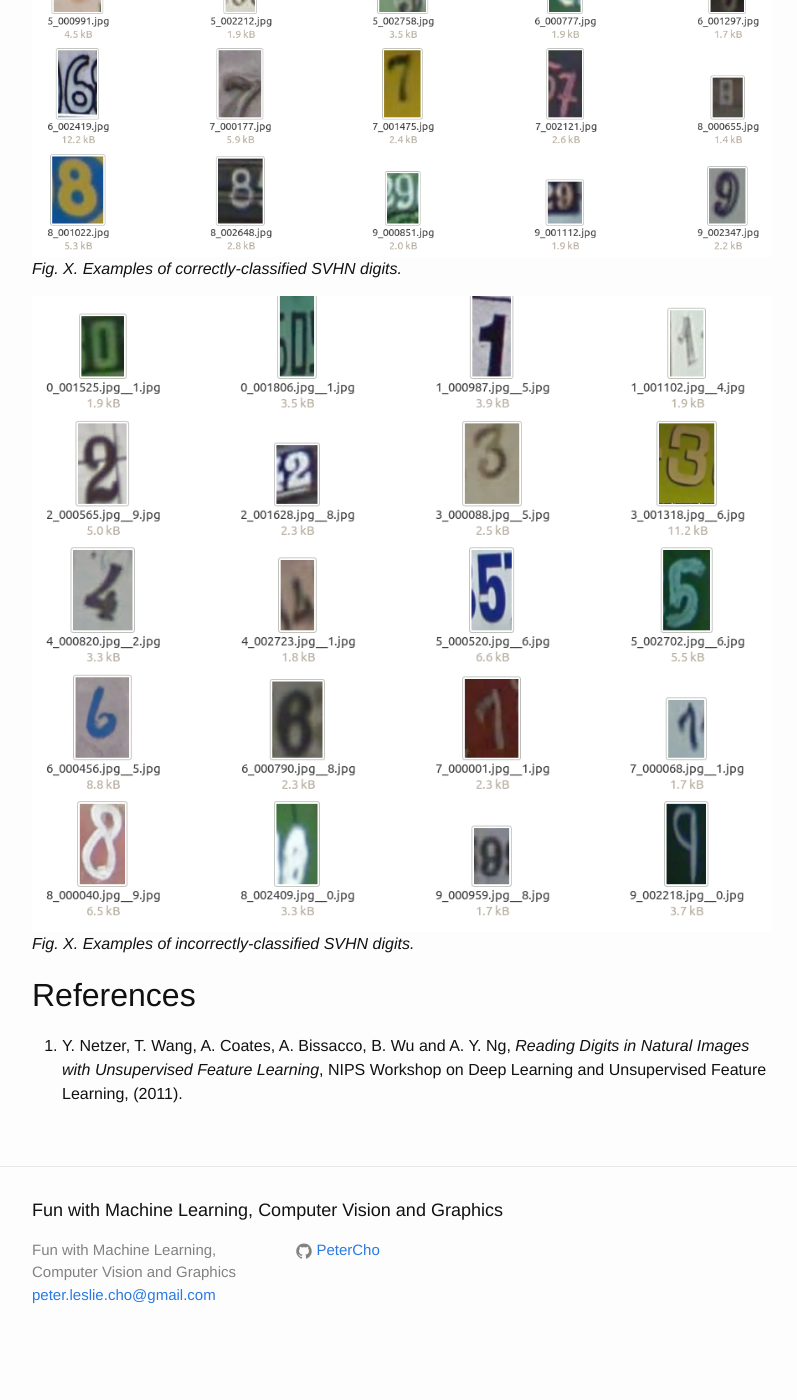
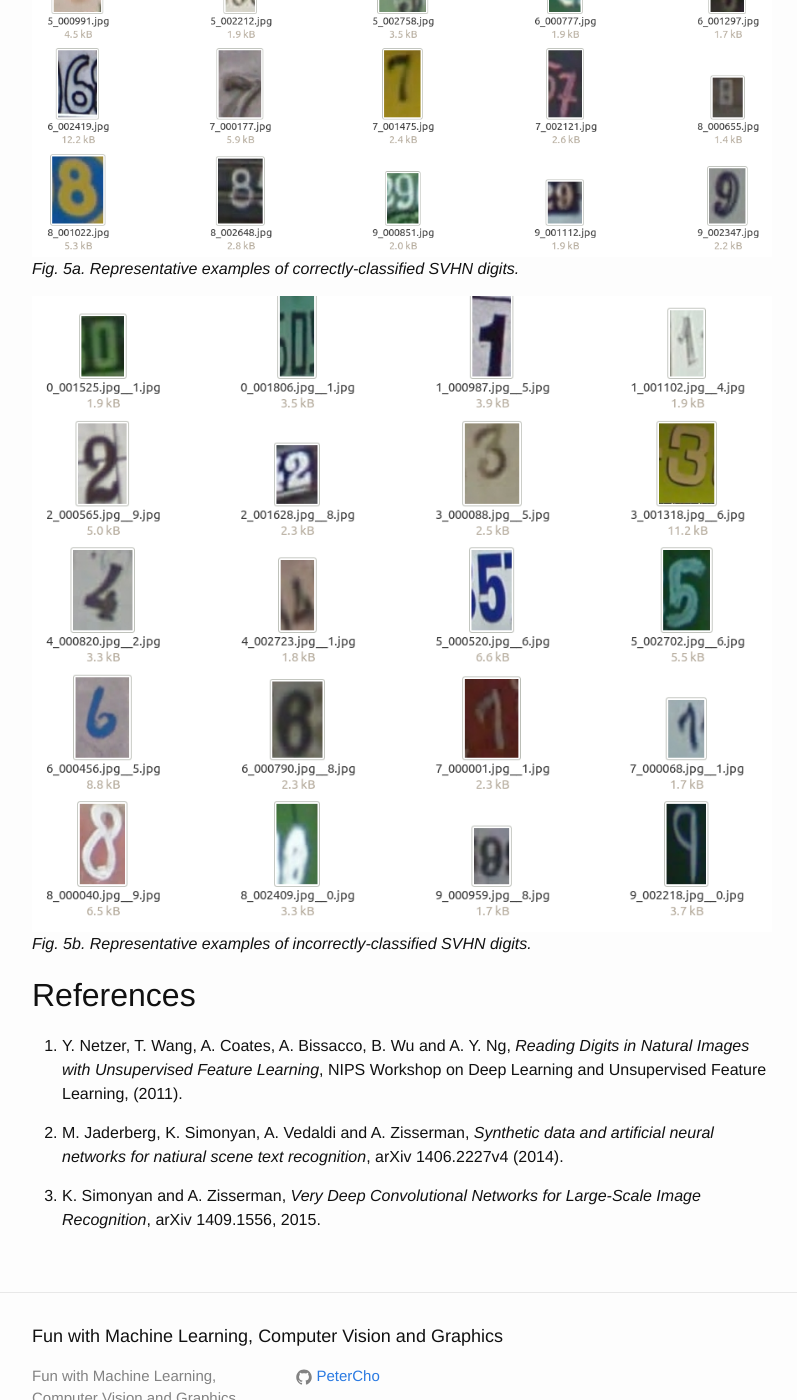
Before and after one commit to PeterCho/blog, a Jekyll site: the page built from _posts/2016-02-21-cvml.markdown, in a window 1280 px wide and 1400 px high, scrolled down 3820 px. Shown: the whole window, without its empty margins (238-1035 px from the left). Built offline with Jekyll 4.4.1, drawn with Linux system fonts in a browser that asks for light colours; before the commit the page ends 5186 px from its top, so only the background shows below that; some of the changed text lies outside the part shown.

Commit message:
Updated figures and refs

```diff
--- a/_posts/2016-02-21-cvml.markdown
+++ b/_posts/2016-02-21-cvml.markdown
@@ -10,28 +10,28 @@
 me for years.
 
 ![Digits]({{ site.url }}/blog/images/digit_recog/mnist_digit_examples.png)
-*Fig. X.  Examples MNIST digits.*
+*Fig. 1.  Representative examples MNIST digits.*
 
 ![Digits]({{ site.url }}/blog/images/digit_recog/svhn_digit_examples.png)
-*Fig. X.  Examples SVHN digits.*
+*Fig. 2a.  Representative examples SVHN digits.*
 
 ![Digits]({{ site.url }}/blog/images/digit_recog/bad_svhn_labels.png)
-*Fig. X.  Examples of mis-labeled SVHN digits.*
+*Fig. 2b.  Examples of SVHN digits which either are unrecognizable or incorrectly wrongly labeled.*
 
 ![Digits]({{ site.url }}/blog/images/digit_recog/synthesized_digits.png)
-*Fig. X.  Synthetically generated digits.*
+*Fig. 3.  Representative examples of synthetically generated digits.*
 
 ![Digits]({{ site.url }}/blog/images/digit_recog/training_performance.jpg)
-*Fig. X.  Loss function for synthetically generated digits.*
+*Fig. 4a.  Loss function for synthetically generated digits.*
 
 ![Digits]({{ site.url }}/blog/images/digit_recog/validation_performance.jpg)
-*Fig. X.  Validation accuracy for synthetically generated digits.*
+*Fig. 4b.  Validation accuracy for synthetically generated digits.*
 
 ![Digits]({{ site.url }}/blog/images/digit_recog/correctly_classified_svhn.png)
-*Fig. X.  Examples of correctly-classified SVHN digits.*
+*Fig. 5a.  Representative examples of correctly-classified SVHN digits.*
 
 ![Digits]({{ site.url }}/blog/images/digit_recog/incorrectly_classified_svhn.png)
-*Fig. X.  Examples of incorrectly-classified SVHN digits.*
+*Fig. 5b.  Representative examples  of incorrectly-classified SVHN digits.*
 
 
 ## References
@@ -39,3 +39,10 @@
 1.  Y. Netzer, T. Wang, A. Coates, A. Bissacco, B. Wu and A. Y. Ng,
 *Reading Digits in Natural Images with Unsupervised Feature Learning*, NIPS
 Workshop on Deep Learning and Unsupervised Feature Learning, (2011).
+
+2.  M. Jaderberg, K. Simonyan, A. Vedaldi and A. Zisserman, *Synthetic data
+and artificial neural networks for natiural scene text recognition*, arXiv
+1406.2227v4 (2014).
+
+3.  K. Simonyan and A. Zisserman, *Very Deep Convolutional Networks for
+Large-Scale Image Recognition*, arXiv 1409.1556, 2015.
```
